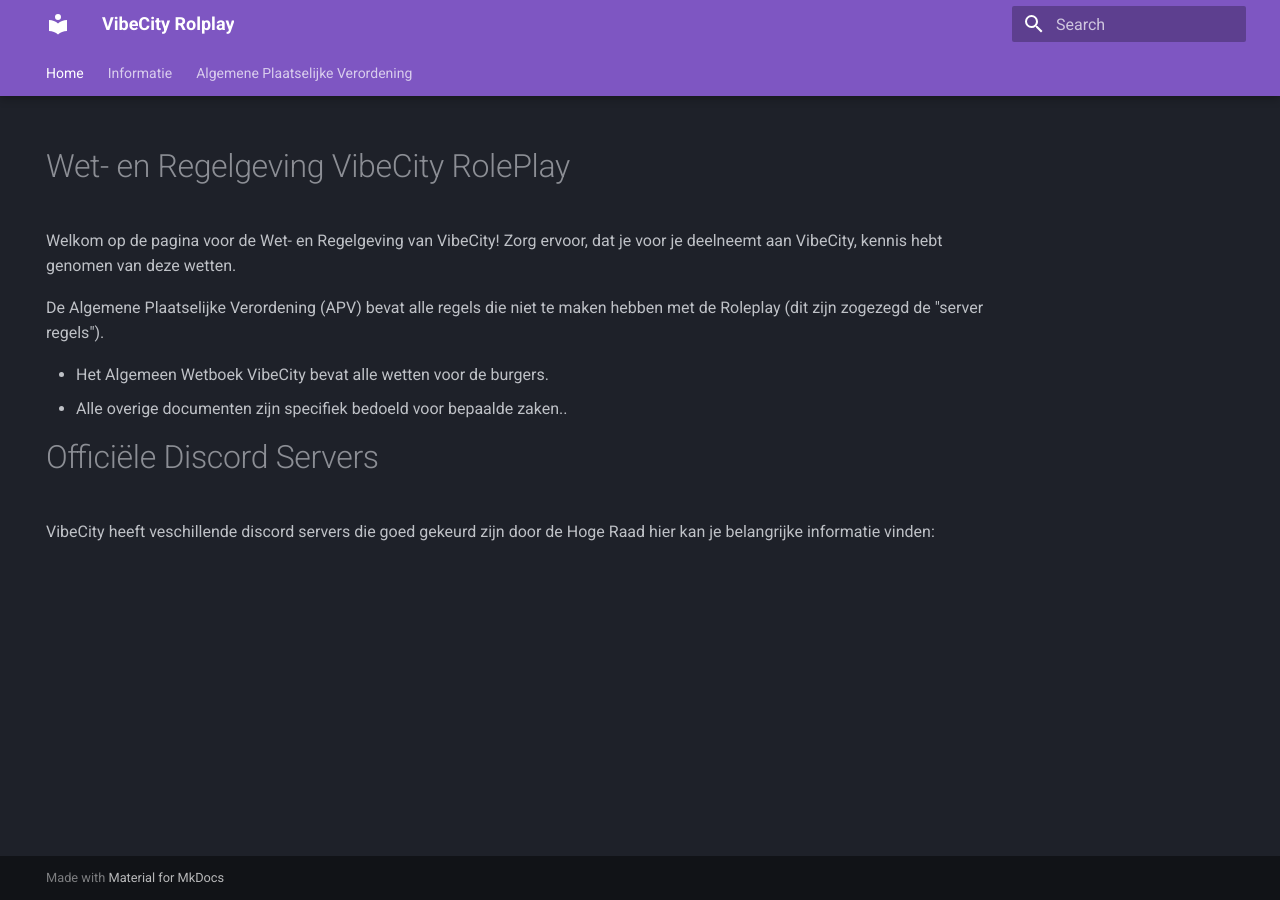
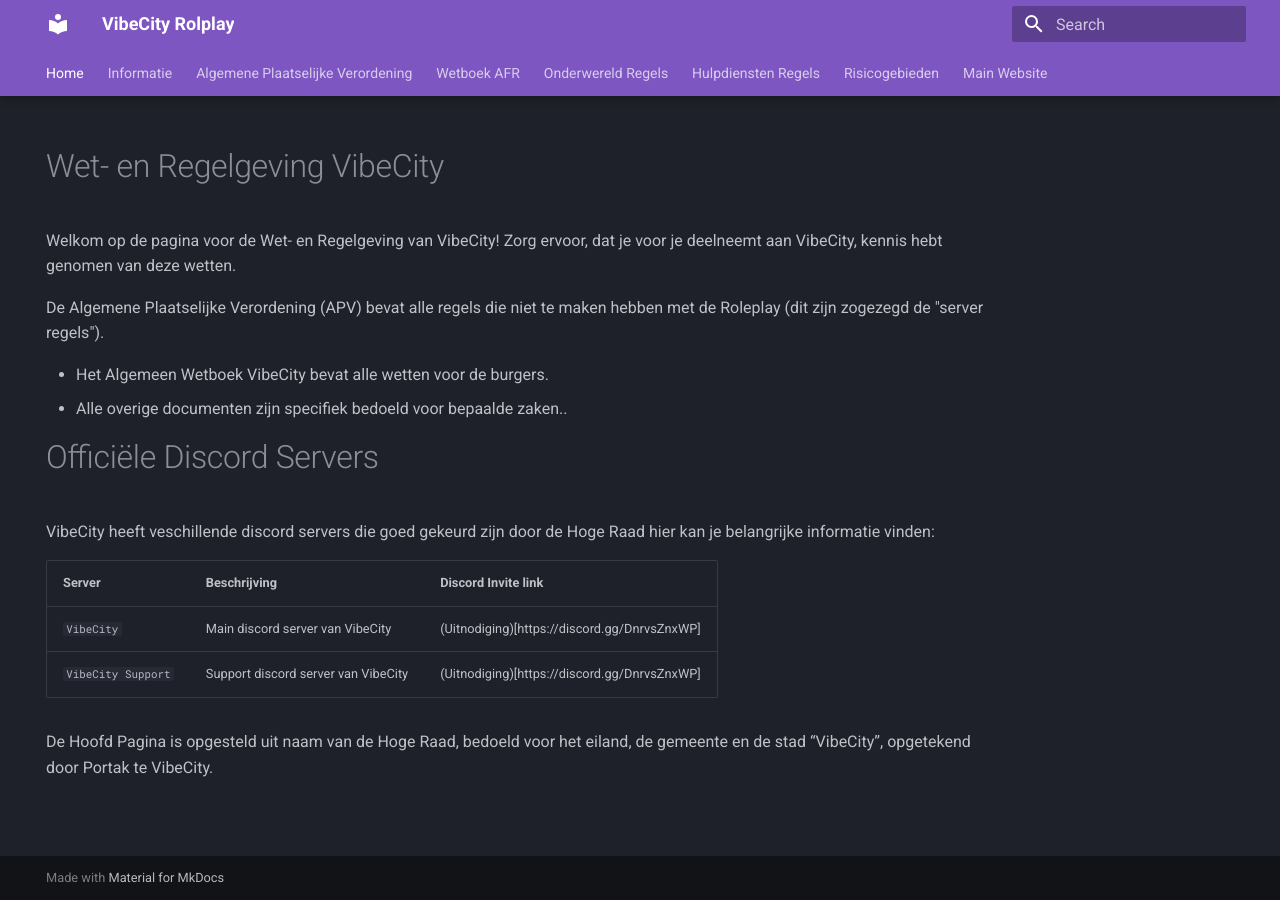
Before and after one commit to harritvanbeek/FivemRp, an MkDocs documentation site: the page built from docs/index.md, in a window 1280 px wide. Built offline with MkDocs 1.6.1 and Material for MkDocs 9.7.7, drawn with Linux system fonts in a browser that asks for light colours.

Commit message:
update apv (test)

```diff
--- a/docs/index.md
+++ b/docs/index.md
@@ -3,7 +3,7 @@
     - navigation
 ---
 
-<h1>Wet- en Regelgeving VibeCity RolePlay</h1>
+<h1>Wet- en Regelgeving VibeCity</h1>
 
 Welkom op de pagina voor de Wet- en Regelgeving van VibeCity! Zorg ervoor, dat je voor je deelneemt aan VibeCity, kennis hebt genomen van deze wetten.
 
@@ -16,3 +16,11 @@ De Algemene Plaatselijke Verordening (APV) bevat alle regels die niet te maken h
 # Officiële Discord Servers
 
 VibeCity heeft veschillende discord servers die goed gekeurd zijn door de Hoge Raad hier kan je belangrijke informatie vinden:
+
+|   Server    | Beschrijving                         | Discord Invite link |
+| ----------- | ------------------------------------ |--------------|
+| `VibeCity`                | Main discord server van VibeCity      | (Uitnodiging)[https://discord.gg/DnrvsZnxWP] |
+| `VibeCity Support`        | Support discord server van VibeCity   | (Uitnodiging)[https://discord.gg/DnrvsZnxWP] |
+
+
+De Hoofd Pagina is opgesteld uit naam van de Hoge Raad, bedoeld voor het eiland, de gemeente en de stad “VibeCity”, opgetekend door Portak te VibeCity.
--- a/mkdocs.yml
+++ b/mkdocs.yml
@@ -52,3 +52,8 @@ nav:
   - Home: index.md
   - Informatie: informatie.md
   - Algemene Plaatselijke Verordening: apv.md
+  - Wetboek AFR : wetboek.md
+  - Onderwereld Regels : onderwereldregels.md
+  - Hulpdiensten Regels : hulpdienstenregels.md
+  - Risicogebieden : risicogebieden.md
+  - Main Website : https://boann.eu/#!/home/
```
Also changed, not shown: docs/hulpdienstenregels.md (added), docs/onderwereldregels.md (added), docs/wetboek.md (added).
